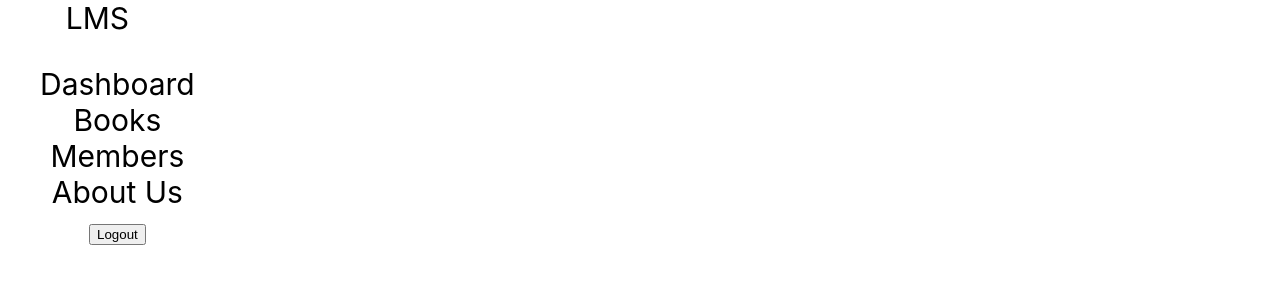
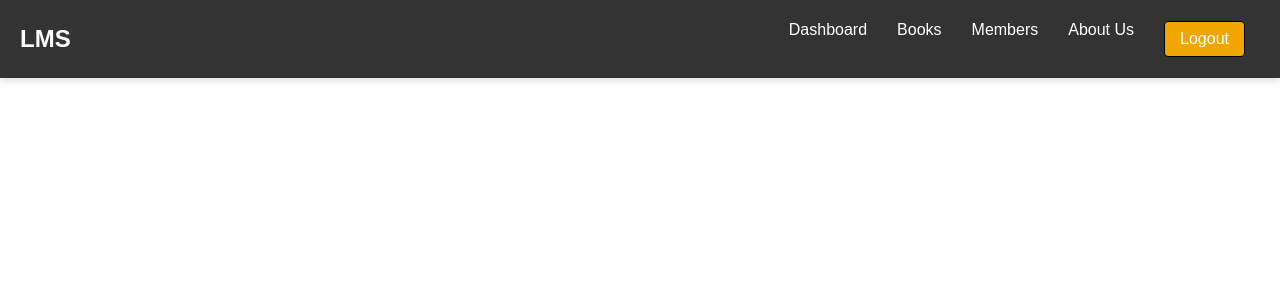
Before and after one commit to KushaRa/LMS-KaragasthalawaMV, a React (Create React App) app: page / in a window 1280 px wide. Shown: the top 300 px of the page. Built offline with nearby package versions, Linux system fonts and the light colour scheme.

Commit message:
completed nav bar

```diff
--- a/src/components/navBar.css
+++ b/src/components/navBar.css
@@ -1,8 +1,45 @@
 .navB{
-    display: flex;
     justify-content:space-between;
+    font-family: Arial, sans-serif;
+    background-color: #333;
+    padding: 5px 20px;
+    box-shadow: 0 4px 6px rgba(0, 0, 0, 0.1);
+}
+.logoN {
+    font-size: 1.5rem;
+    font-weight: bold;
+    color: #fff; /* White text color for logo */
 }
 
 ul{
     list-style-type: none;
+    display: flex;
 }
+.navB nav{
+    display: flex;
+    justify-content: space-between;
+    align-items: center;
+    color: white;
+}
+.navB ul li {
+    margin: 0 15px; /* Add space between list items */
+    color: white;   /* White text color */
+    cursor: pointer; /* Pointer cursor for clickable items */
+}
+.navB ul li:hover {
+    color: #f0a500;
+    transition: color 0.3s ease;
+}
+.navB ul li button {
+    background-color: #f0a500;
+    border: 1px solid black;
+    padding: 8px 15px;;
+    color: white;
+    border-radius: 4px;
+    cursor: pointer;
+    font-size: 1rem;
+}
+.navB ul li button:hover {
+    background-color: #d48a00;
+    transition: background-color 0.3s ease;
+}
--- a/src/components/navBar.jsx
+++ b/src/components/navBar.jsx
@@ -4,9 +4,10 @@ import './navBar.css';
 const NavBar = () => {
   return (
     <div className='navB'>
-        <nav>
-            <div className='logoN'>LMS</div>
+        <nav className='ord1'>
+        <div className='logoN'>LMS</div>
             <ul>
+            <li></li>
                 <li>Dashboard</li>
                 <li>Books</li>
                 <li>Members</li>
--- a/src/index.css
+++ b/src/index.css
@@ -5,7 +5,7 @@ body {
     sans-serif;
   -webkit-font-smoothing: antialiased;
   -moz-osx-font-smoothing: grayscale;
-  font-size: 30px;
+
 }
 
 code {
```
